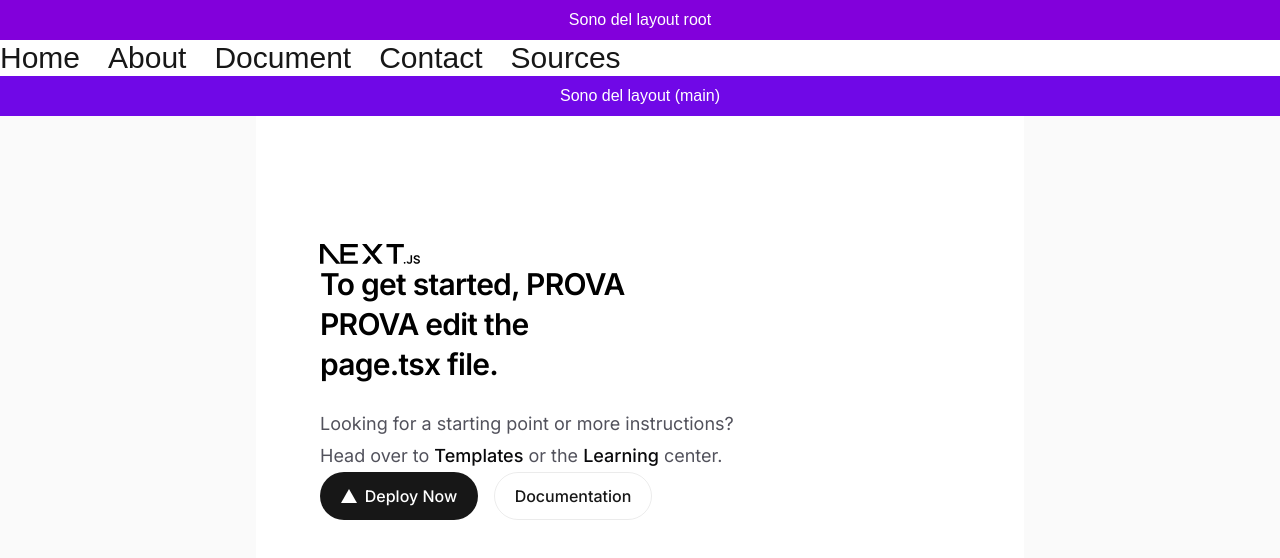
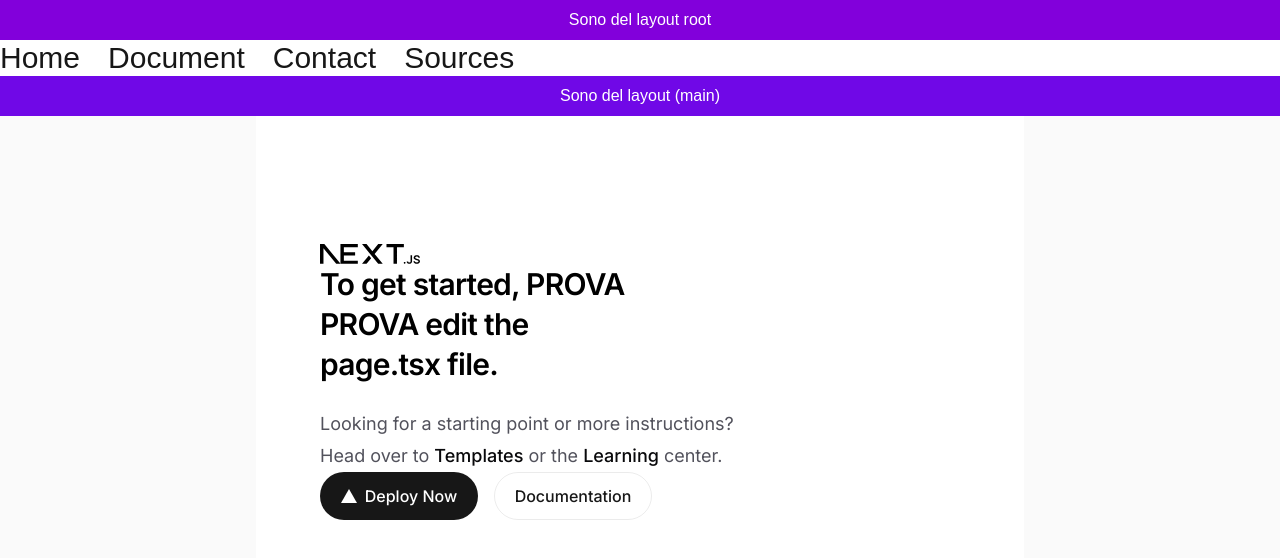
Before and after one commit to AV77web/magricambi, a Next.js app: page / in a window 1280 px wide. Shown: the top 558 px of the page. Built offline with nearby package versions, Linux system fonts and the light colour scheme.

Commit message:
modificha di prova alla navbar

```diff
--- a/src/components/Navbar.tsx
+++ b/src/components/Navbar.tsx
@@ -10,7 +10,7 @@ export default function Navbar() {
         <>
             <div className="flex direction-row gap-7" >
                 <div className="text-3xl">Home</div>
-                <div className="text-3xl">About</div>
+                {/*<div className="text-3xl">About</div>*/}
                 <div className="text-3xl">Document</div>
                 <div className="text-3xl">Contact</div>
                 <div className="text-3xl">Sources</div>
```
